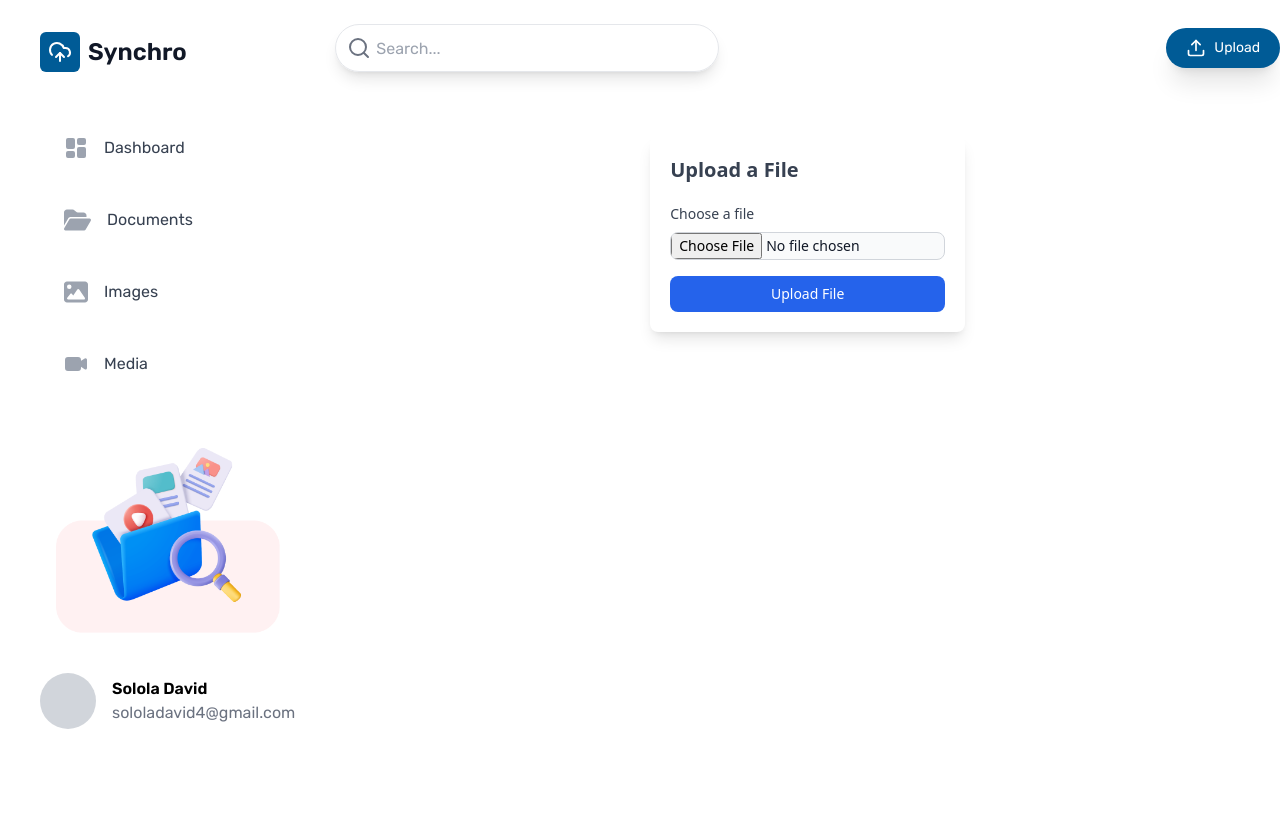
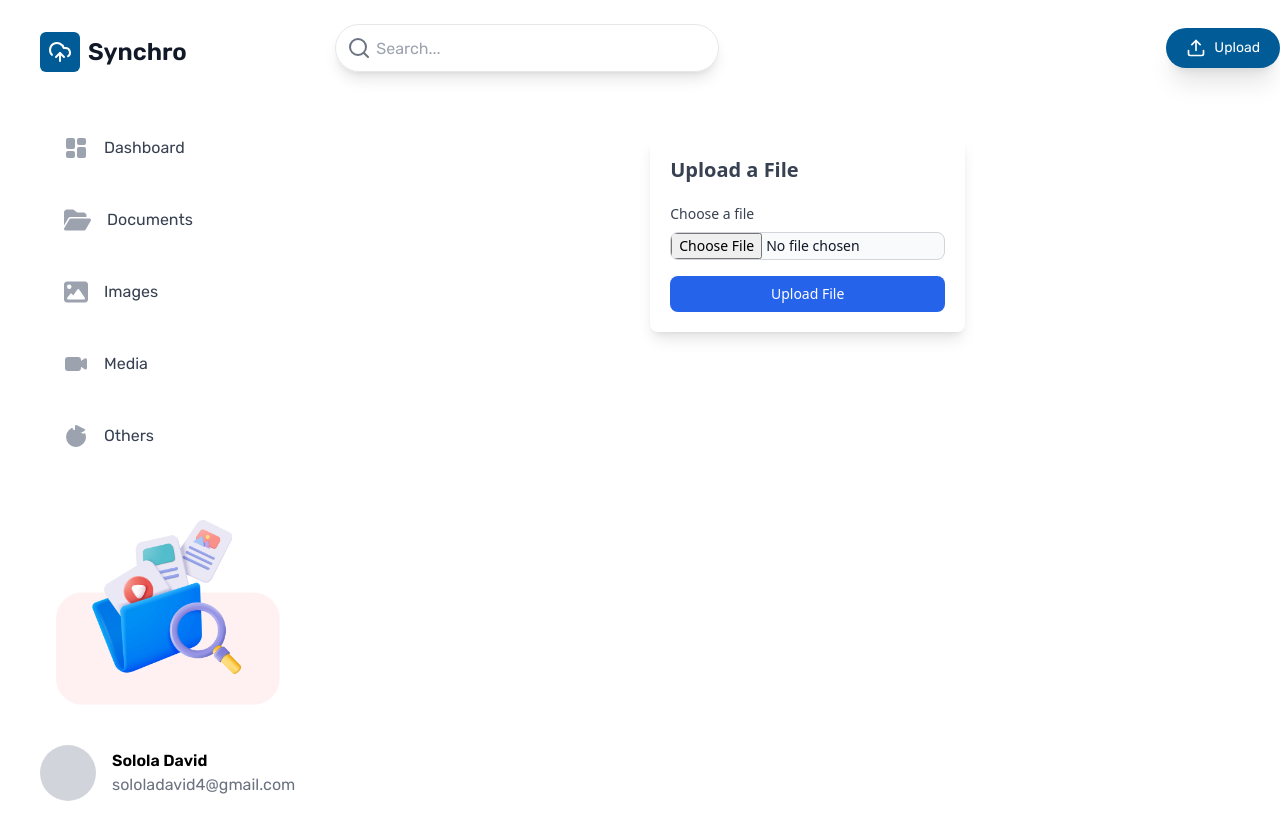
Before and after one commit to LetcodeitwithDave/Synchro, a React (Vite) app in the folder frontend/Synchro/: page / in a window 1280 px wide. Built offline with nearby package versions, Linux system fonts and the light colour scheme.

Commit message:
add path to nav

```diff
--- a/frontend/Synchro/src/constants/index.jsx
+++ b/frontend/Synchro/src/constants/index.jsx
@@ -18,4 +18,5 @@ export const Navlinks = [
     icon: (props) => <FontAwesomeIcon icon={faImage} size="xl" {...props} />,
   },
   { label: "Media", href: "/media", icon: Video },
+  { label: "Others", href: "/others", icon: Goal },
 ];
```
